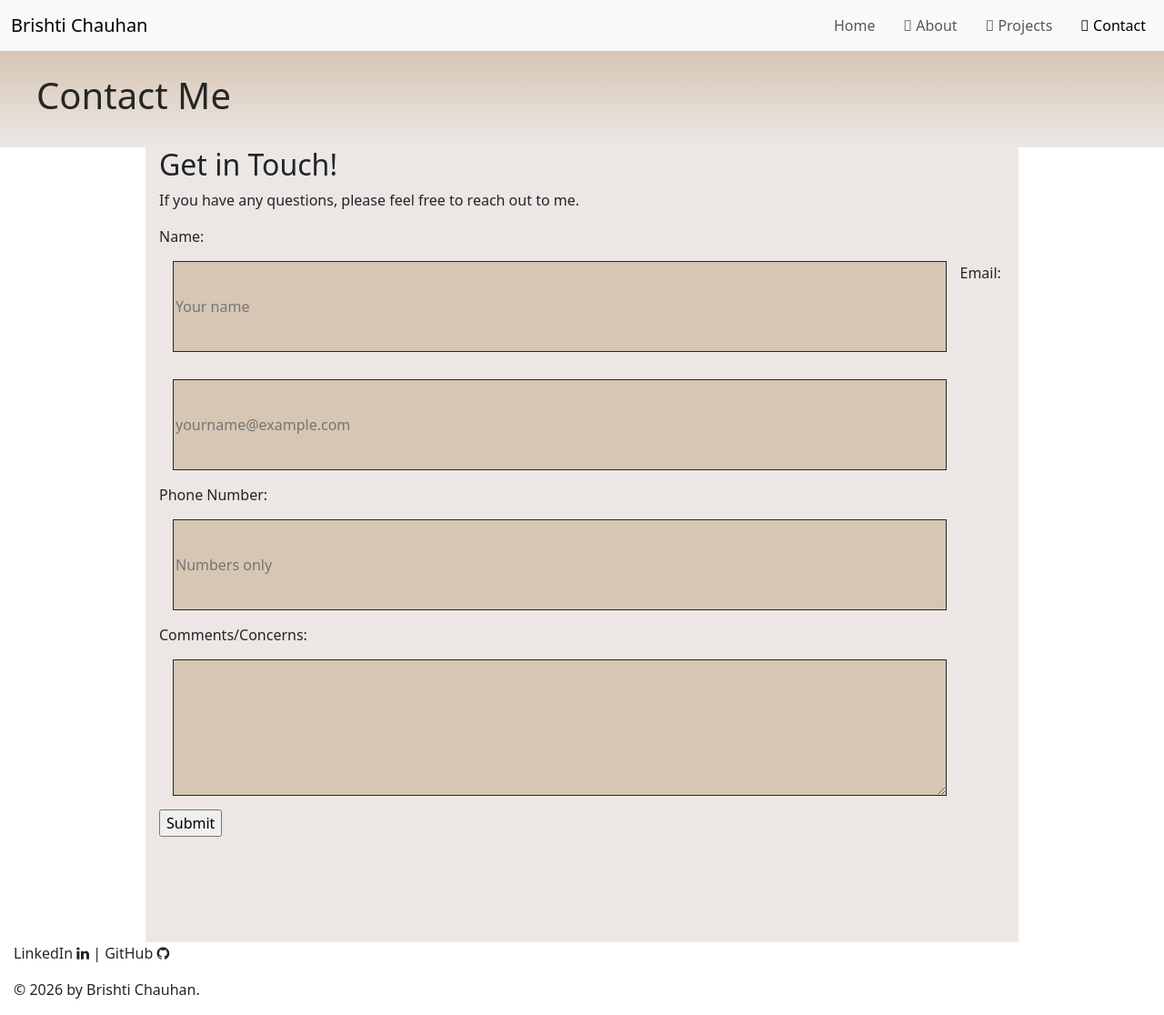
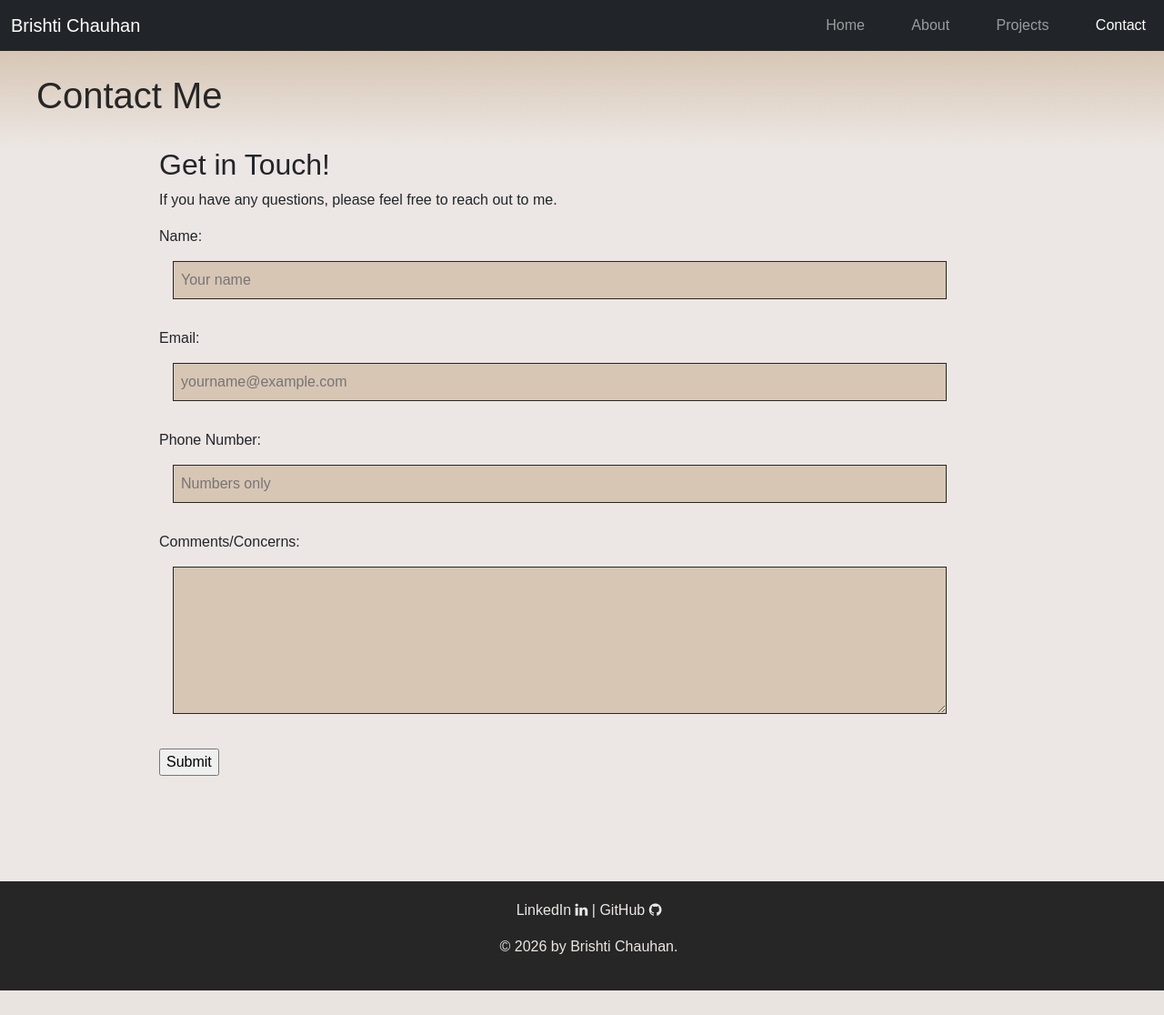
Before and after one commit to brishti06/Assignment2, a Node server app: page /contact in a window 1280 px wide. Shown: the whole page at 91% size. After the commit the page ends 1089 px from the top, so only its background shows below. Run offline with Node 20, Linux system fonts and the light colour scheme; some libraries are stand-ins or nearby versions.

Commit message:
Fixed small errors across pages

```diff
--- a/portfolio/public/stylesheets/style.css
+++ b/portfolio/public/stylesheets/style.css
@@ -2,10 +2,11 @@
 
 /*Colour palette from Adobe Color*/
 
-body {
+html, body {
+    margin: 0;
+    padding: 0;
+    font-family: Arial, sans-serif;
     background-color: #ECE7E4;
-    font-family: Verdana, Geneva, Tahoma, sans-serif;
-    margin: 0; padding: 0;
 }
 
 #wrapper {
@@ -70,11 +71,10 @@ video {
 
  .field {
     width: 90%;
-    min-height: 100px;
-    float: left;
     background-color: #D7C6B4;
     margin: 15px;
     opacity: 1;
+    padding: 8px;
     border: 1px solid #262626;
  }
 
@@ -86,12 +86,20 @@ video {
     clear: both;
  }
 
+ footer {
+    background: #262626;
+    color: #ECE7E4;
+    padding: 20px;
+    text-align: center;
+
+ }
+
  footer a {
-    color: #262626;
+    color: #ECE7E4;
     text-decoration: none;
  }
 
  footer a:hover {
-    color: #262626;
+    color: #D7C6B4;
     text-decoration: underline;
  }
--- a/portfolio/views/about.ejs
+++ b/portfolio/views/about.ejs
@@ -6,15 +6,16 @@
       <main id="wrapper">
         <section>
             <figure>
-                <img src="/images/Brishti_Chauhan.jpg" alt="Profile Image">
+                <img src="/images/IMG_4619.jpeg" alt="Profile Image">
                 <figcaption>Brishti Chauhan</figcaption>
             </figure>
             <p>This is my about me page. Here, I will share more about myself as well as my program at Ontario Tech University, Play the video to learn more.</p>
             </section>
 
-            <video controls poster="/images/Brishti_Chauhan.jpg">
+            <video controls poster="/images/Brishti_Chauhan.jpeg">
                 <source src="/videos/introduction_video.mp4" type="video/mp4">
                 Your browser does not support the video tag.
             </video>
       </main>
+
 <%- include('partials/footer') %>
--- a/portfolio/views/index.ejs
+++ b/portfolio/views/index.ejs
@@ -1,6 +1,6 @@
 <%- include('partials/header') %>
     <header>
-      <h1>Home Page - Brishti Chauhan</h1>
+      <h1>Home Page</h1>
       </header>
 
       <main id="wrapper">
--- a/portfolio/views/partials/header.ejs
+++ b/portfolio/views/partials/header.ejs
@@ -5,15 +5,16 @@
     <meta name="viewport" content="width=device-width, initial-scale=1">
     <title><%= title %></title>
 
-    <link rel="stylesheet" href="/stylesheets/style.css">
+
     <!-- Font Awesome CSS -->
     <link rel="stylesheet" href="/font-awesome/css/font-awesome.min.css">
     <!-- Bootstrap CSS -->
     <link rel="stylesheet" href="/bootstrap/dist/css/bootstrap.min.css">
+    <link rel="stylesheet" href="/stylesheets/style.css">
    </head>
 
    <body>
-<nav class="navbar navbar-expand-lg navbar-light bg-light">
+<nav class="navbar navbar-expand-lg navbar-dark bg-dark">
   <div class="container-fluid">
     <a class="navbar-brand" href="/">Brishti Chauhan</a>
     <button class="navbar-toggler" type="button" data-bs-toggle="collapse" data-bs-target="#navbarNav" aria-controls="navbarNav" aria-expanded="false" aria-label="Toggle navigation">
@@ -24,19 +25,19 @@
       <ul class="navbar-nav ms-auto">
         <li class="nav-item">
           <a class="nav-link <%= title === 'Home' ? 'active' : '' %>" href="/">
-            <i class="fa-solid fa-house"></i> Home</a>
+            <i class="fa-solid fa-house fa-lg"></i> Home</a>
         </li>
         <li class="nav-item">
           <a class="nav-link <%= title === 'About Me' ? 'active' : '' %>" href="/about">
-            <i class="fa-solid fa-user"></i> About</a>
+            <i class="fa-solid fa-user fa-lg"></i> About</a>
         </li>
         <li class="nav-item">
           <a class="nav-link <%= title === 'Projects' ? 'active' : '' %>" href="/projects">
-            <i class="fa-solid fa-folder-open"></i> Projects</a>
+            <i class="fa-solid fa-folder-open fa-lg"></i> Projects</a>
         </li>
         <li class="nav-item">
           <a class="nav-link <%= title === 'Contact' ? 'active' : '' %>" href="/contact">
-            <i class="fa-solid fa-envelope"></i> Contact</a>
+            <i class="fa-solid fa-envelope fa-lg"></i> Contact</a>
         </li>
       </ul>
     </div>
```
